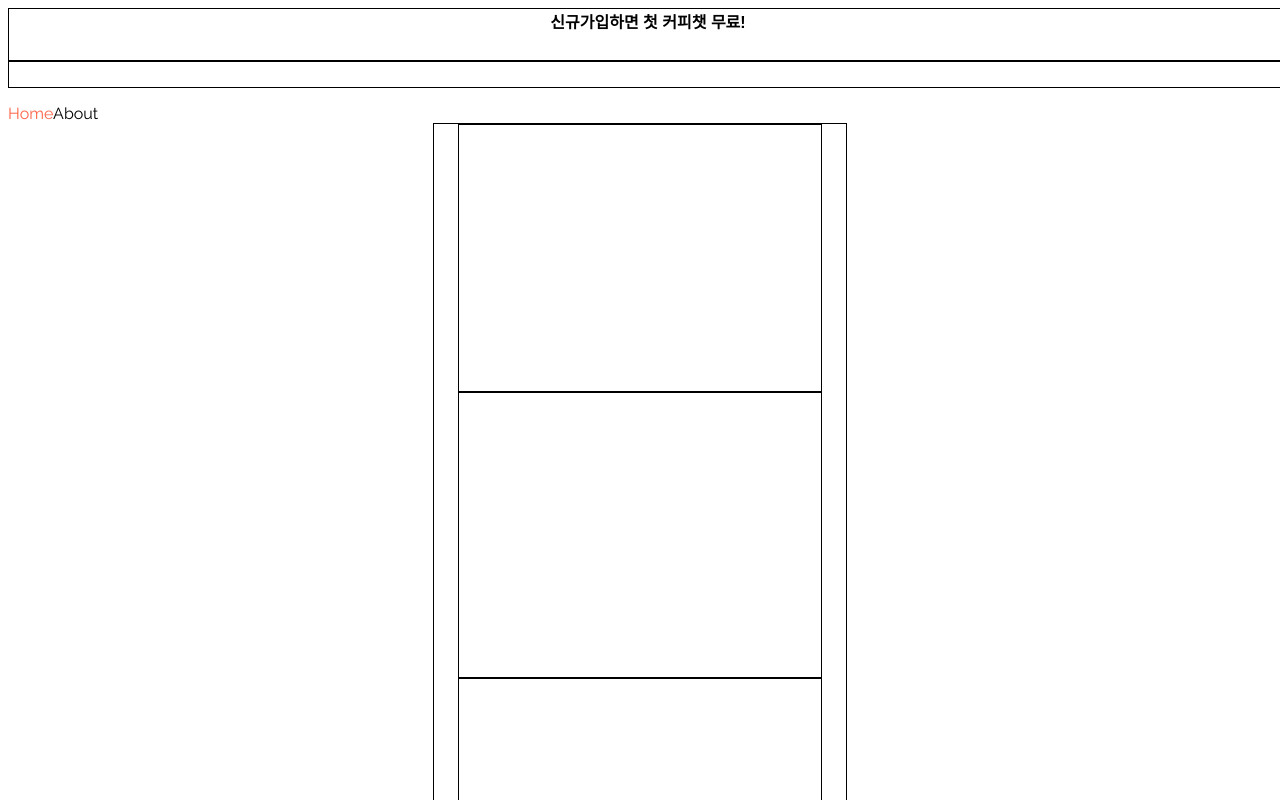
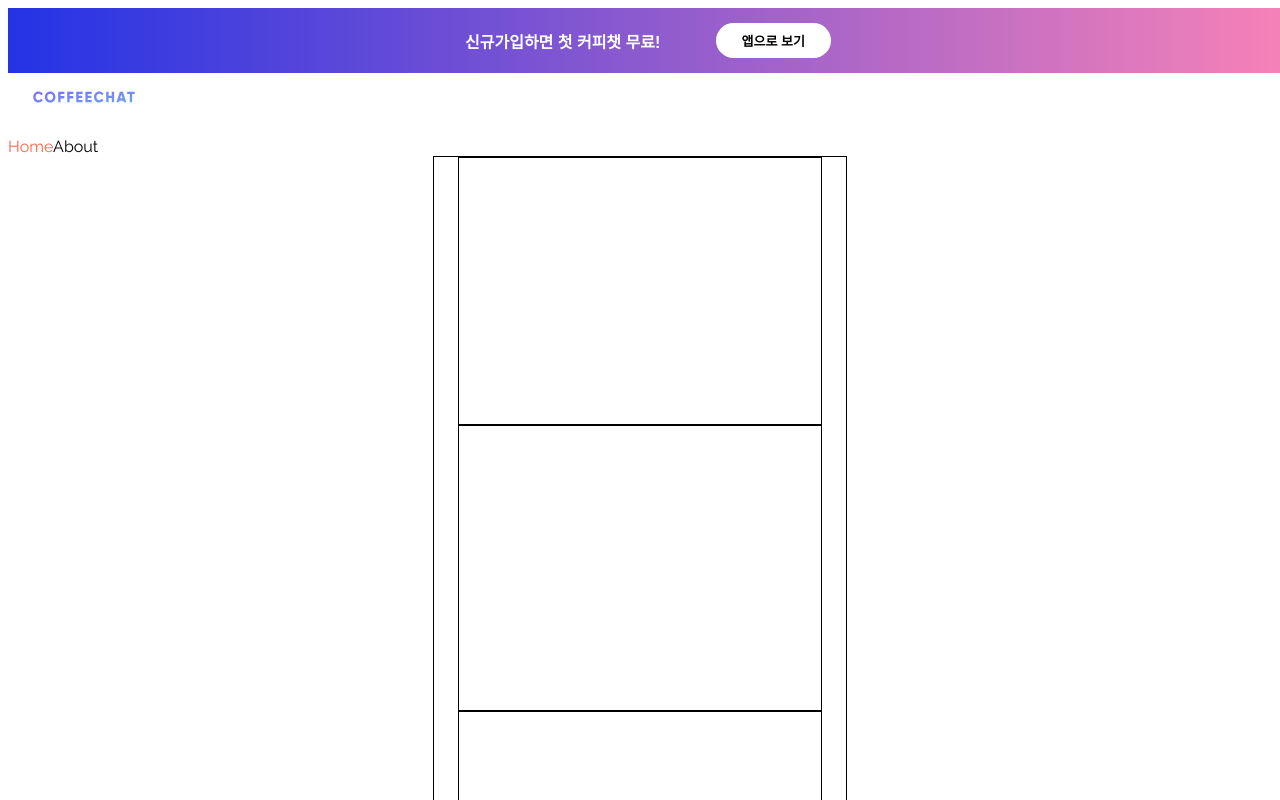
Before and after one commit to swimmingone/coffee-clone, a Next.js app: page / in a window 1280 px wide. Shown: the top 800 px of the page. Built offline with nearby package versions, Linux system fonts and the light colour scheme.

Commit message:
add header component

```diff
--- a/components/Header.tsx
+++ b/components/Header.tsx
@@ -1,8 +1,8 @@
 import styled from 'styled-components';
+import SubHeader from './SubHeader';
 
 const HeaderContainer = styled.div`
 	width: 100vw;
-	height: 10vh;
 	display: flex;
 	flex-direction: column;
 	overflow: scroll;
@@ -10,26 +10,52 @@ const HeaderContainer = styled.div`
 	top: 0;
 `;
 
-const HeaderTitle = styled.div`
+const Banner = styled.div`
+	display: flex;
+	justify-content: center;
 	flex: 2;
-	height: 100%;
-	border: 1px solid black;
-	font-size: 1rem;
+	height: 64px;
+	color: white;
+	text-align: center;
+	background: linear-gradient(90deg, #2333e5 0%, #f782b7 100%);
+`;
+const BannerContent = styled.div`
+	display: flex;
+	justify-content: space-between;
+	width: 366px;
+`;
+const BannerTitle = styled.div`
+	display: flex;
+	flex: 3;
+	text-align: left;
+	align-items: center;
+	font-size: 16px;
 	font-weight: bold;
 	font-family: 'Jua', sans-serif;
-	text-align: center;
-	background-color: -gradient(90deg, #2333e5 0%, #f782b7 100%);
 `;
-const SearchBar = styled.div`
+const BannerButton = styled.button`
 	flex: 1;
-	border: 1px solid black;
+	margin-top: 15px;
+	margin-bottom: 15px;
+	color: black;
+	font-size: 13px;
+	font-weight: bold;
+	font-family: 'Jua', sans-serif;
+	padding: 8px 16px;
+	border-radius: 100px;
+	border: none;
+	background-color: white;
 `;
-
 const Header = () => {
 	return (
 		<HeaderContainer>
-			<HeaderTitle>신규가입하면 첫 커피챗 무료!</HeaderTitle>
-			<SearchBar></SearchBar>
+			<Banner>
+				<BannerContent>
+					<BannerTitle>신규가입하면 첫 커피챗 무료!</BannerTitle>
+					<BannerButton>앱으로 보기</BannerButton>
+				</BannerContent>
+			</Banner>
+			<SubHeader />
 		</HeaderContainer>
 	);
 };
--- /dev/null
+++ b/components/SubHeader.tsx
@@ -0,0 +1,48 @@
+import styled from 'styled-components';
+import Link from 'next/link';
+
+const Container = styled.div`
+	height: 48px;
+	display: flex;
+	background-color: white;
+	margin: 0px 8px 0px 12px;
+	justify-content: space-between;
+`;
+
+const LogoButton = styled.button`
+	color: inherit;
+	border: 0;
+	cursor: pointer;
+	margin: 0;
+	display: inline-flex;
+	outline: 0;
+	padding: 0;
+	position: relative;
+	align-items: center;
+	border-radius: 0;
+	user-select: none;
+	justify-content: center;
+	background-color: transparent;
+	-webkit-appearance: none;
+	-webkit-tap-highlight-color: transparent;
+	width: 128px;
+`;
+
+const MenuContainer = styled.div`
+	padding: 12px;
+`;
+
+const SubHeader = () => {
+	return (
+		<Container>
+			<Link href={'/'}>
+				<LogoButton>
+					<img src="/images/title-logo.svg" width="104" alt="logo" />
+				</LogoButton>
+			</Link>
+			<MenuContainer></MenuContainer>
+		</Container>
+	);
+};
+
+export default SubHeader;
--- a/components/home/HomeBody.tsx
+++ b/components/home/HomeBody.tsx
@@ -6,6 +6,7 @@ import ReviewList from './ReviewList';
 import RecommendList from './RecommendList';
 import MentorList from './MentorList';
 import InfoFooter from './InfoFooter';
+import Introduction from './Introduction';
 
 const Container = styled.div`
 	display: flex;
@@ -27,6 +28,7 @@ const HomeBody = () => {
 			<MentorList />
 			<MentorList />
 			<MentorList />
+			<Introduction />
 			<InfoFooter />
 		</Container>
 	);
--- a/package.json
+++ b/package.json
@@ -8,9 +8,13 @@
     "lint": "next lint"
   },
   "dependencies": {
+    "@types/react-slick": "0.23.8",
+    "material-design-icons": "3.0.1",
     "next": "12.0.10",
     "react": "17.0.2",
     "react-dom": "17.0.2",
+    "react-slick": "0.28.1",
+    "slick-carousel": "1.8.1",
     "styled-components": "5.3.3"
   },
   "devDependencies": {
```
Also changed, not shown: public/images/title-logo.svg (added), 1 other file (tests, documents, lock files or other folders).
